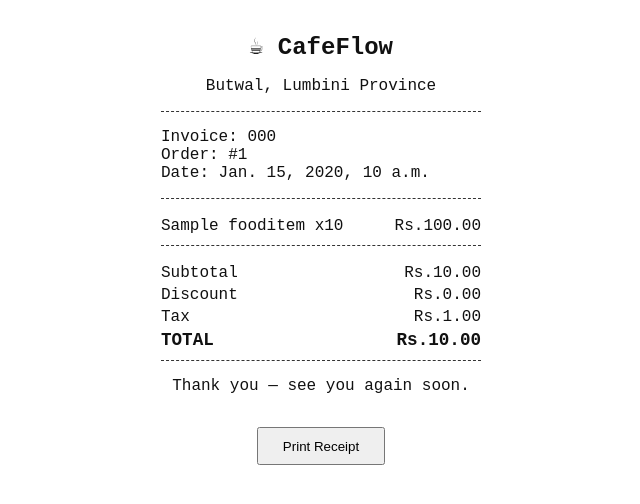
After one commit to khadkashashi/CafeFlow, a Django app: page /billing/invoice/1/receipt/ in a window 1280 px wide. The commit adds this page. Shown: the top 504 px of the page, without its empty margins (319-959 px from the left). Run offline with Django 5.2, Linux system fonts and the light colour scheme; a user stored in the database is signed in; tables that the repository leaves empty hold one stand-in row (values such as "Sample post").

Commit message:
printable receipt page

```diff
--- /dev/null
+++ b/billing/templates/billing/receipt.html
@@ -0,0 +1,48 @@
+<!DOCTYPE html>
+<html>
+<head>
+    <meta charset="UTF-8">
+    <title>Receipt {{ invoice.invoice_number }}</title>
+    <style>
+        body { font-family: 'Courier New', monospace; max-width: 320px; margin: 2rem auto; color: #111; }
+        h2 { text-align: center; margin-bottom: 0; }
+        .center { text-align: center; }
+        table { width: 100%; border-collapse: collapse; margin-top: 1rem; }
+        td { padding: 2px 0; }
+        .right { text-align: right; }
+        hr { border: none; border-top: 1px dashed #333; }
+        .total-row td { font-weight: bold; font-size: 1.1rem; }
+        @media print {
+            .no-print { display: none; }
+        }
+    </style>
+</head>
+<body>
+    <h2 class="center">☕ CafeFlow</h2>
+    <p class="center">Butwal, Lumbini Province</p>
+    <hr>
+    <p>Invoice: {{ invoice.invoice_number }}<br>
+       Order: #{{ invoice.order.pk }}<br>
+       Date: {{ invoice.issued_at }}</p>
+    <hr>
+    <table>
+        {% for item in invoice.order.items.all %}
+        <tr>
+            <td>{{ item.food.name }} x{{ item.quantity }}</td>
+            <td class="right">Rs.{{ item.line_total }}</td>
+        </tr>
+        {% endfor %}
+    </table>
+    <hr>
+    <table>
+        <tr><td>Subtotal</td><td class="right">Rs.{{ invoice.subtotal }}</td></tr>
+        <tr><td>Discount</td><td class="right">Rs.{{ invoice.discount }}</td></tr>
+        <tr><td>Tax</td><td class="right">Rs.{{ invoice.tax }}</td></tr>
+        <tr class="total-row"><td>TOTAL</td><td class="right">Rs.{{ invoice.grand_total }}</td></tr>
+    </table>
+    <hr>
+    <p class="center">Thank you — see you again soon.</p>
+
+    <button class="no-print" onclick="window.print()" style="display:block; margin: 2rem auto; padding: 0.6rem 1.5rem;">Print Receipt</button>
+</body>
+</html>
--- a/billing/urls.py
+++ b/billing/urls.py
@@ -5,4 +5,5 @@ app_name = "billing"
 urlpatterns = [
     path("order/<int:order_pk>/generate/", views.generate_bill, name="generate_bill"),
     path("invoice/<int:pk>/", views.invoice_detail, name="invoice_detail"),
+    path("invoice/<int:pk>/receipt/", views.receipt, name="receipt"),
 ]
--- a/billing/views.py
+++ b/billing/views.py
@@ -16,3 +16,8 @@ def generate_bill(request, order_pk):
 def invoice_detail(request, pk):
     invoice = get_object_or_404(Invoice, pk=pk)
     return render(request, "billing/invoice_detail.html", {"invoice": invoice})
+
+@login_required
+def receipt(request, pk):
+    invoice = get_object_or_404(Invoice, pk=pk)
+    return render(request, "billing/receipt.html", {"invoice": invoice})
--- a/payments/templates/payments/payment_success.html
+++ b/payments/templates/payments/payment_success.html
@@ -10,5 +10,6 @@
         <tr><th>Change</th><th>Rs.{{ change }}</th></tr>
     </table>
     <a href="{% url 'tables:reception_dashboard' %}" class="btn btn-primary mt-4">Back to Reception</a>
+    <a href="{% url 'billing:receipt' invoice.pk %}" class="btn btn-outline-dark mt-2" target="_blank">View / Print Receipt</a>
 </div>
 {% endblock %}
```
